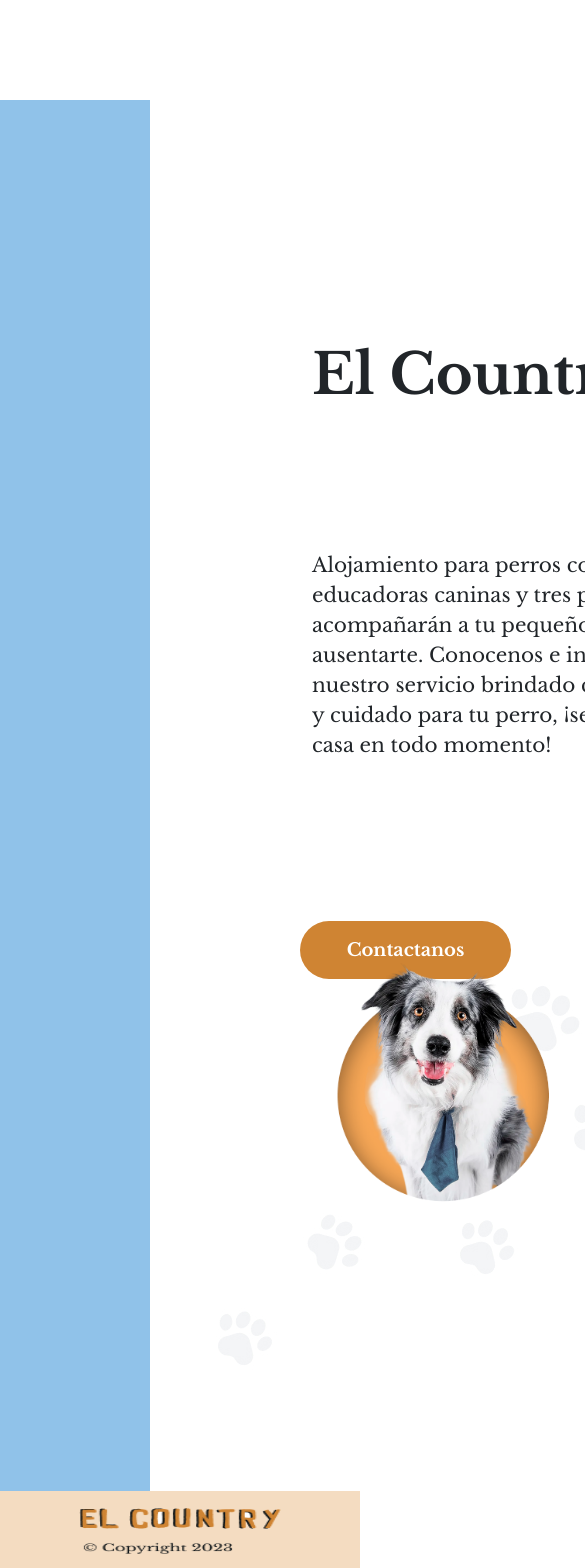
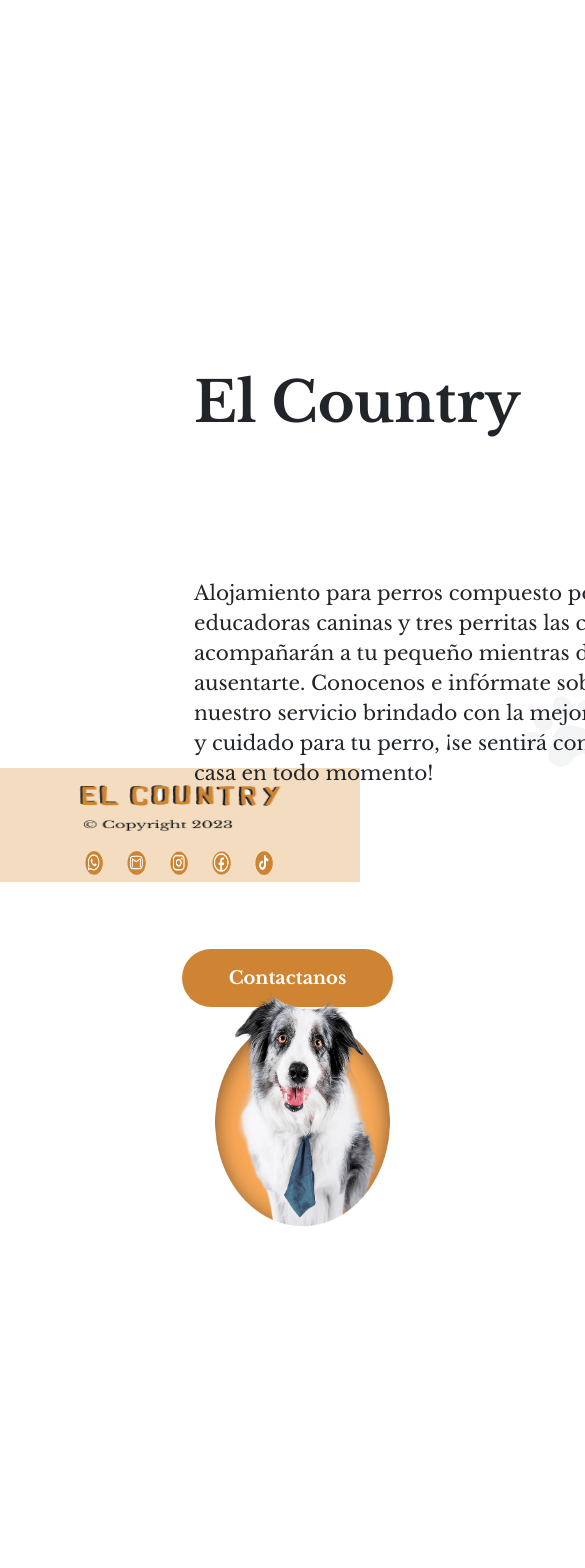
Before and after one commit to JaRafCaPer/guarderia_el_country, a React (Create React App) app: page / in a window 390 px wide. Shown: the top 1568 px of the page, 585 px wide, since content can reach past the window. After the commit the page ends 1529 px from the top, so only its background shows below. Built offline with nearby package versions, Linux system fonts and the light colour scheme.

Commit message:
Adaptative en home

```diff
--- a/src/components/Home/Home.css
+++ b/src/components/Home/Home.css
@@ -83,3 +83,28 @@ h1 {
     background-color: white;
     margin-left: 0px;
 }
+
+/* Media query for tablets */
+@media (max-width: 768px) {
+    .bg {
+        background-image: url(../../assets/images/Paws\ -\ up.jpg);
+        }
+
+    .mainContainer{
+        width: 737px;
+        height: 640px;
+        margin-top: 128px;
+        margin-left: 32px;
+        gap: 30px;
+        display: grid flex;
+        flex-direction:  column-reverse;
+        grid-template-columns: auto;
+
+    }
+    .imgPerro {
+        width: 258px;
+        height: 280px;
+
+    }
+
+}
--- a/src/components/footer/footer.jsx
+++ b/src/components/footer/footer.jsx
@@ -25,31 +25,31 @@ const Footer = () => {
         <Col className='redes'>
           <Row className='contRedes'>
                 <Col >
-                  <a className='cajaRedes' href="https://wa.me/573192516689" target="_blank">
+                  <a className='cajaRedes' href="https://wa.me/541168057707" target="_blank">
                     <Image className='iconRedes' src={logoWhatsapp} />
                     <p className= 'pRedes'> WhatsApp</p>
                   </a>
                 </Col>
                 <Col>
-                  <a className='cajaRedes' href="https://wa.me/573192516689" target="_blank">
+                  <a className='cajaRedes' href="mailto: guarderia.elcountry@gmail.com" target="_blank">
                       <Image className='iconRedes' src={logoCorreo} />
                       <p className= 'pRedes'>Correo </p>
                   </a>
                 </Col>
                 <Col className='cajaRedes' >
-                  <a href="https://wa.me/573192516689" target="_blank">
+                  <a href="https://instagram.com/guarderia.elcountry?igshid=MmIzYWVlNDQ5Yg==" target="_blank">
                     <Image className='iconRedes' src={logoInstagram} />
                     <p className= 'pRedes'>Instagram </p>
                   </a>
                 </Col>
                 <Col>
-                  <a className='cajaRedes' href="https://wa.me/573192516689" target="_blank">
+                  <a className='cajaRedes' href="https://www.facebook.com/profile.php?id=100089201654528&mibextid=LQQJ4d" target="_blank">
                       <Image className='iconRedes' src={logoFacebook} />
                       <p className= 'pRedes'>Facebook </p>
                   </a>
                 </Col>
                 <Col>
-                  <a className='cajaRedes' href="https://wa.me/573192516689" target="_blank">
+                  <a className='cajaRedes' href="https://www.tiktok.com/@guarderiacaninaelcountry" target="_blank">
                       <Image className='iconRedes' src={logoTiktok} />
                       <p className= 'pRedes'>Tiktok </p>
                   </a>
```
